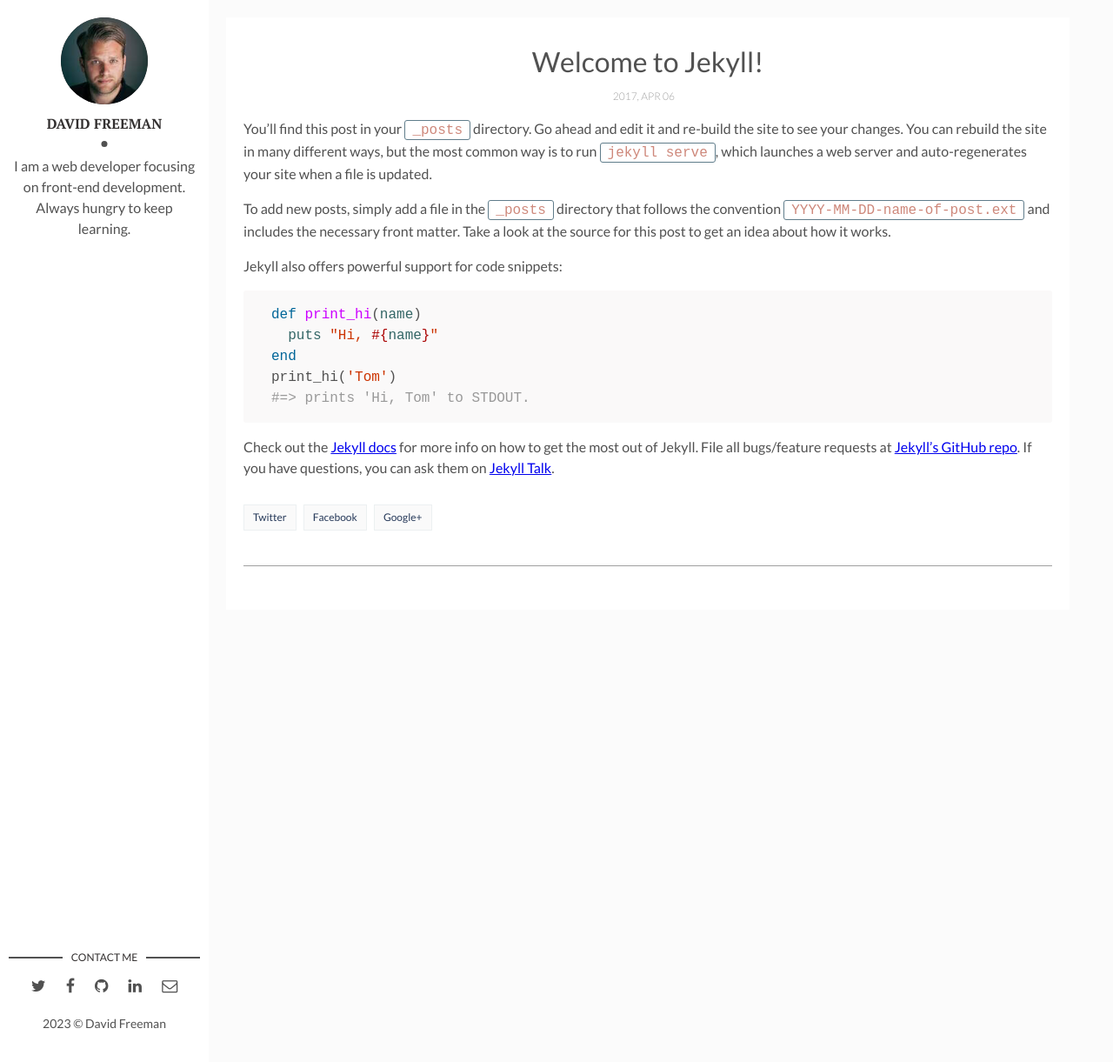
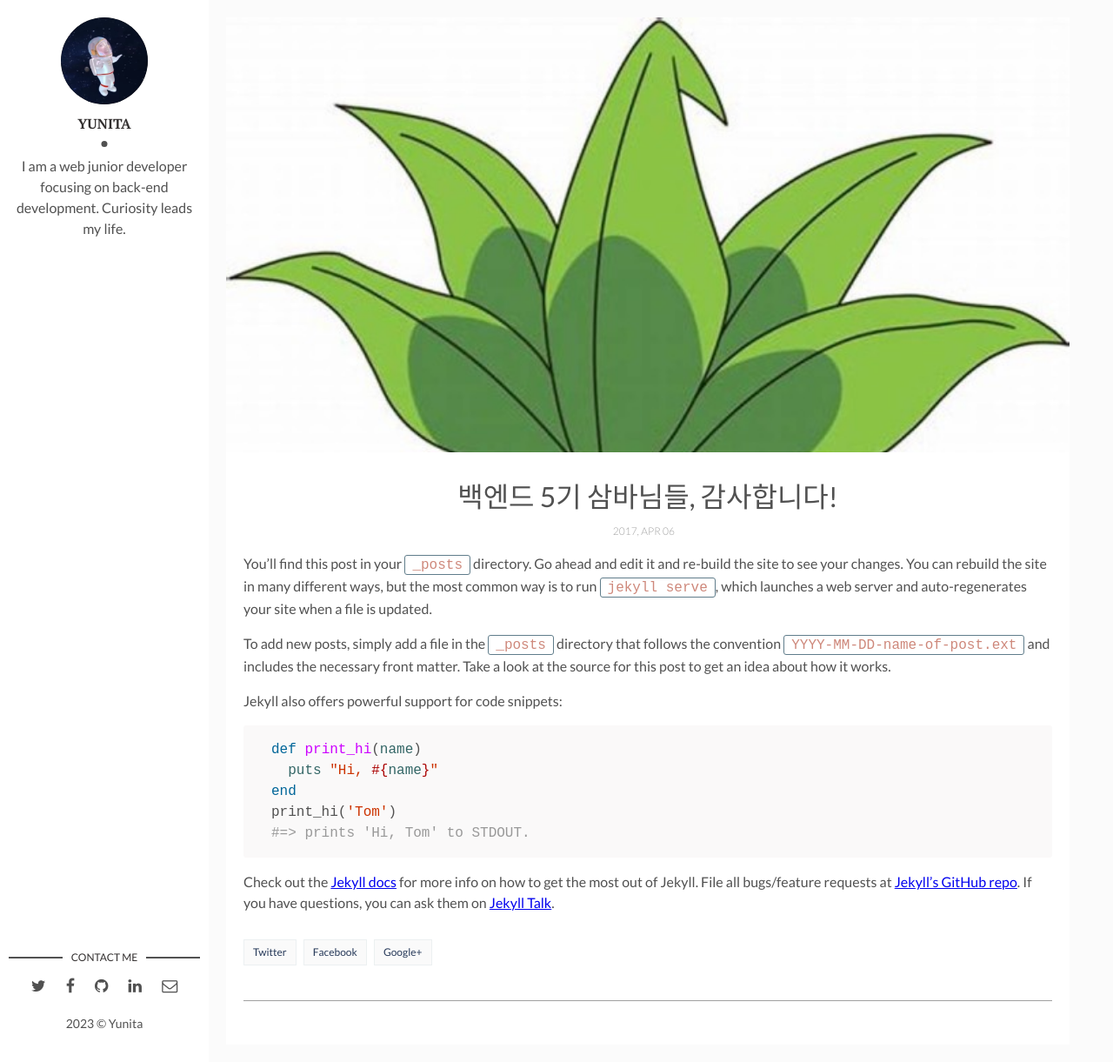
Before and after one commit to yuniyolli/yuniyolli.github.io, a Jekyll site: the page built from _posts/2017-04-06-welcome-to-jekyll.markdown, in a window 1280 px wide and 1221 px high. Shown: the whole window at 87% size. Built offline with Jekyll 4.4.1, drawn with Linux system fonts in a browser that asks for light colours; comment, search, counter and statistics services are not loaded.

Commit message:
final posts

```diff
--- a/_config.yml
+++ b/_config.yml
@@ -1,4 +1,4 @@
-title: Hello, world! I'm David Freeman
+title: JOLLY YUNIYOLLI
 description: > # this means to ignore newlines until "baseurl:"
   Write an awesome description for your new site here. You can edit this
   line in _config.yml. It will appear in your document head meta (for
@@ -9,12 +9,12 @@ url: "" # the base hostname & protocol for your site, e.g. http://example.com
 site-twitter: #if your site has a twitter account, enter it here
 
 # Author Settings
-author: David Freeman # add your name
-author-img: david-freeman.jpg # add your photo
-about-author: I am a web developer focusing on front-end development. Always hungry to keep learning. # add description
+author: Yunita # add your name
+author-img: IMG_0523.jpg # add your photo
+about-author: I am a web junior developer focusing on back-end development. Curiosity leads my life. # add description
 social-twitter: # add your Twitter handle
 social-facebook: # add your Facebook handle
-social-github: artemsheludko # add your Github handle
+social-github: yuniyolli # add your Github handle
 social-linkedin: # add your Linkedin handle
 social-email: # add your Email address
 
--- a/_posts/2017-04-06-welcome-to-jekyll.markdown
+++ b/_posts/2017-04-06-welcome-to-jekyll.markdown
@@ -1,9 +1,9 @@
 ---
 layout: post
-title: "Welcome to Jekyll!"
+title: 백엔드 5기 삼바님들, 감사합니다!
 date: 2017-04-06 13:32:20 +0300
 description: You’ll find this post in your `_posts` directory. Go ahead and edit it and re-build the site to see your changes. # Add post description (optional)
-img:  # Add image post (optional)
+img: IMG_1591.JPG # Add image post (optional)
 ---
 You’ll find this post in your `_posts` directory. Go ahead and edit it and re-build the site to see your changes. You can rebuild the site in many different ways, but the most common way is to run `jekyll serve`, which launches a web server and auto-regenerates your site when a file is updated.
 
--- a/_posts/2017-09-10-conference-on-javascript.markdown
+++ b/_posts/2017-09-10-conference-on-javascript.markdown
@@ -1,6 +1,6 @@
 ---
 layout: post
-title: Conference on Javascript
+title: 모두가 볼 수 있게 된 것입니다.
 date: 2017-09-10 00:00:00 +0300
 description: You’ll find this post in your `_posts` directory. Go ahead and edit it and re-build the site to see your changes. # Add post description (optional)
 img: js-1.png # Add image post (optional)
--- a/_posts/2017-09-12-10-tips-to-improve-your-workflow.markdown
+++ b/_posts/2017-09-12-10-tips-to-improve-your-workflow.markdown
@@ -1,6 +1,6 @@
 ---
 layout: post
-title: 10 Tips To Improve Your Workflow
+title: 커다란 도움과 응원으로
 date: 2017-09-12 00:00:00 +0300
 description: You’ll find this post in your `_posts` directory. Go ahead and edit it and re-build the site to see your changes. # Add post description (optional)
 img: workflow.jpg # Add image post (optional)
--- a/_posts/2017-09-12-how-to-start-programming.markdown
+++ b/_posts/2017-09-12-how-to-start-programming.markdown
@@ -1,6 +1,6 @@
 ---
 layout: post
-title: How To Start Programming
+title: 그건 테킷 백엔드스쿨5기 멋쟁이 왕 사자분들의
 date: 2017-09-12 00:00:00 +0300
 description: You’ll find this post in your `_posts` directory. Go ahead and edit it and re-build the site to see your changes. # Add post description (optional)
 img: how-to-start.jpg # Add image post (optional)
--- a/_posts/2017-09-12-the-best-organizer-software.markdown
+++ b/_posts/2017-09-12-the-best-organizer-software.markdown
@@ -1,6 +1,6 @@
 ---
 layout: post
-title: The Best Organizer Software
+title: 여러분들께서 이 글을 읽고 계시다면
 date: 2017-09-12 00:00:00 +0300
 description: You’ll find this post in your `_posts` directory. Go ahead and edit it and re-build the site to see your changes. # Add post description (optional)
 img: software.jpg # Add image post (optional)
```
Also changed, not shown: _posts/2017-04-06-how-i-rest-from-work.markdown (deleted, +0 -30 lines), _posts/2017-04-06-yo-te-pinguino.markdown (added, +30 -0 lines), assets/img/IMG_0523.jpg (added), assets/img/IMG_1591.JPG (added), assets/img/IMG_1755.JPG (added), assets/img/IMG_2583.jpg (added).
